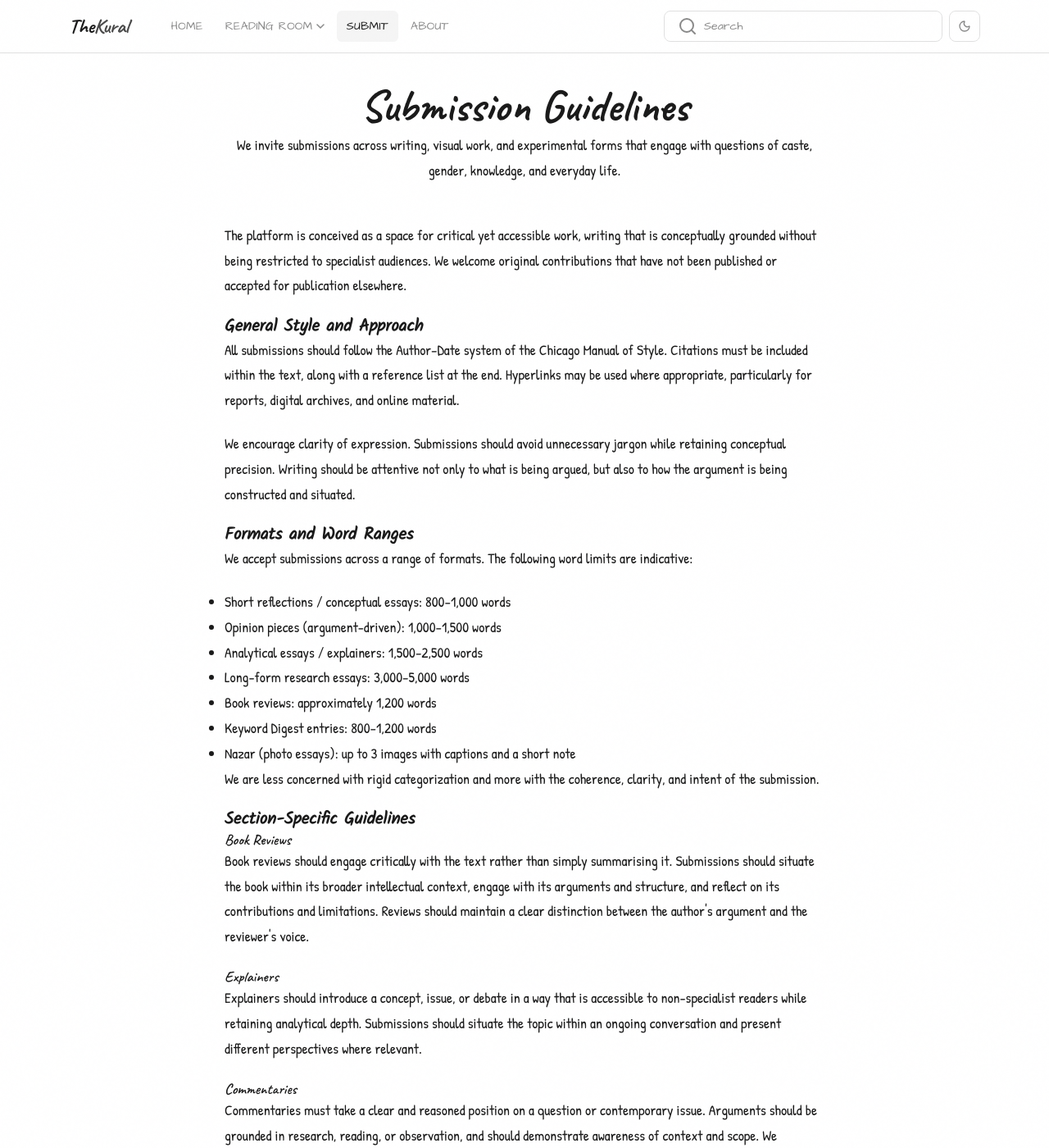
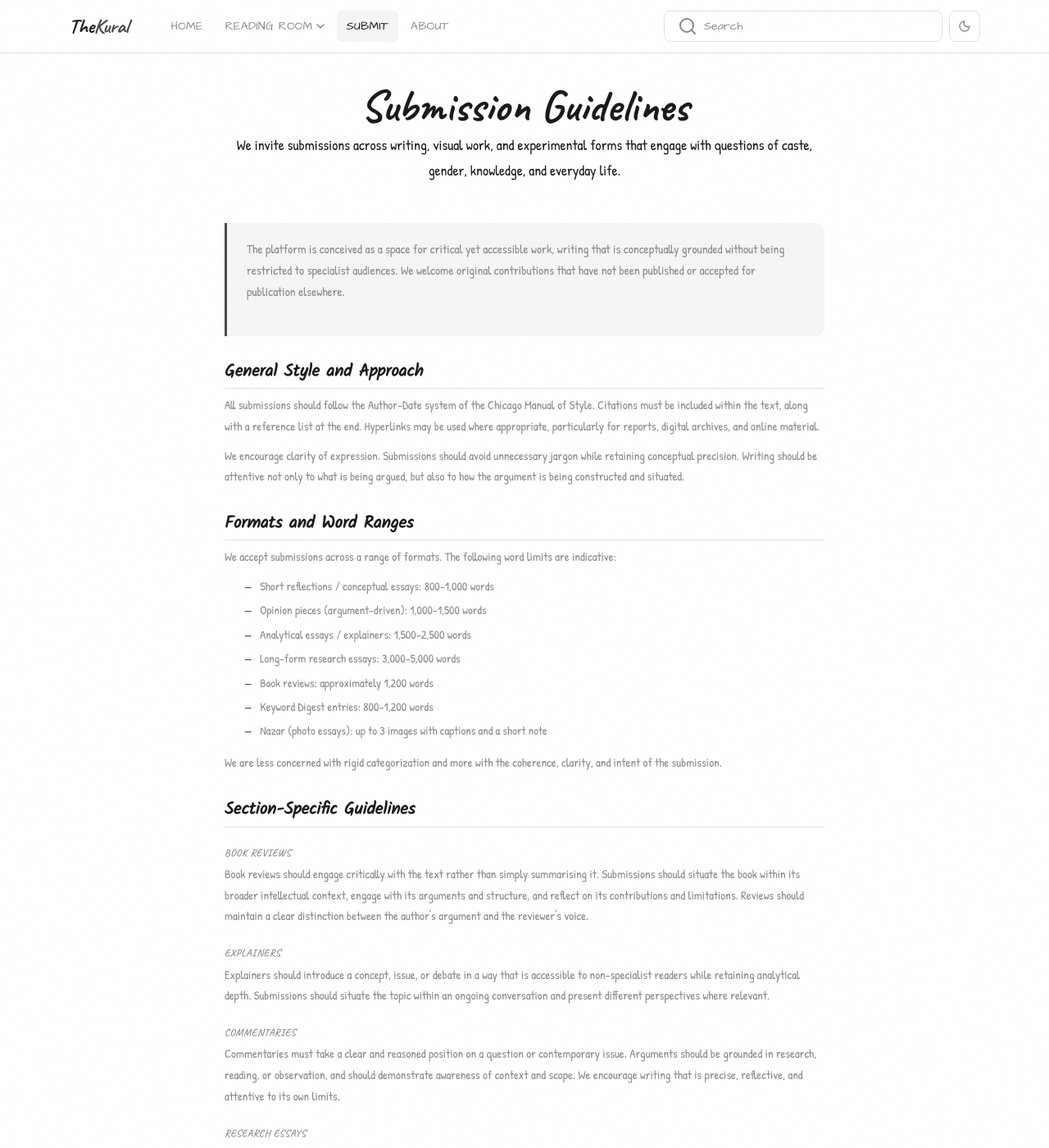
Before and after one commit to someoneonearthwholovestg/the_kural, a Jekyll site: the page built from src/submission/index.html, in a window 1280 px wide and 1400 px high. Shown: the whole window at 82% size. Built offline with Jekyll 4.4.1, drawn with Linux system fonts in a browser that asks for light colours.

Commit message:
Update index.html

```diff
--- a/src/submission/index.html
+++ b/src/submission/index.html
@@ -134,4 +134,74 @@ permalink: /submission/
     text-align: center;
     margin-bottom: 3rem;
   }
+
+  .submission-section h2 {
+    font-size: 1.3rem;
+    margin: 2rem 0 0.5rem;
+    padding-bottom: 0.4rem;
+    border-bottom: 1px solid var(--c-border);
+  }
+
+  .submission-section h3 {
+    font-size: 1rem;
+    font-weight: 600;
+    margin: 1.5rem 0 0.4rem;
+    color: var(--c-text-muted);
+    text-transform: uppercase;
+    letter-spacing: 0.05em;
+    font-size: 0.78rem;
+  }
+
+  .submission-section p {
+    font-size: 0.92rem;
+    line-height: 1.75;
+    color: var(--c-text-muted);
+    margin-bottom: 0.6rem;
+  }
+
+  .submission-list {
+    list-style: none;
+    padding: 0 0 0 1.5rem;
+    margin: 0.6rem 0 1rem;
+    display: flex;
+    flex-direction: column;
+    gap: 0.4rem;
+  }
+
+  .submission-list li {
+    font-size: 0.9rem;
+    color: var(--c-text-muted);
+    line-height: 1.6;
+    padding-left: 1.2rem;
+    position: relative;
+  }
+
+  .submission-list li::before {
+    content: "—";
+    position: absolute;
+    left: 0;
+    color: var(--c-primary);
+  }
+
+  .submission-intro {
+    background: var(--c-surface);
+    border-left: 3px solid var(--c-primary);
+    border-radius: 0 12px 12px 0;
+    padding: 1.2rem 1.5rem;
+    margin-bottom: 2rem;
+    font-size: 0.95rem;
+    color: var(--c-text-muted);
+    line-height: 1.7;
+  }
+
+  .submission-page {
+    max-width: 780px;
+    margin: 0 auto;
+    padding: 2rem 1.5rem 4rem;
+  }
+
+  .page-header {
+    text-align: center;
+    margin-bottom: 3rem;
+  }
 </style>
```
